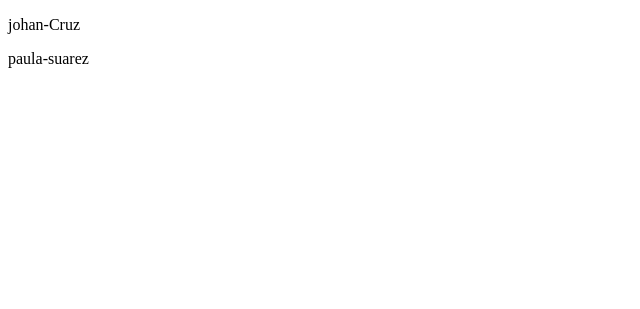
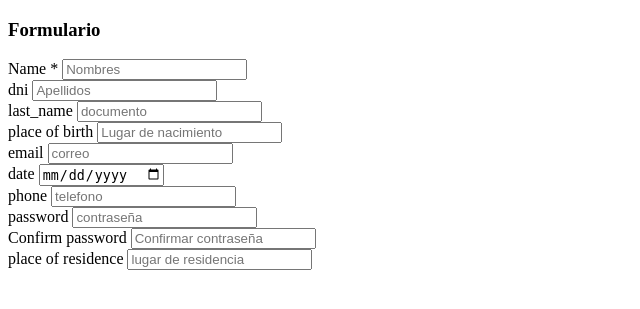
Before and after one commit to 240-Cruz/pycharm, a Django app: page / in a window 1280 px wide. Before the commit the part shown is almost empty. Shown: the top 309 px of the page, without its empty margins (0-640 px from the left). Run offline with Django 4.2, Linux system fonts and the light colour scheme; data comes from the database, SQL or seed files in the repository; some libraries are stand-ins or nearby versions.

Commit message:
Update index.html

```diff
--- a/registro_evento/core/templates/index.html
+++ b/registro_evento/core/templates/index.html
@@ -2,12 +2,102 @@
 <html lang="en">
 <head>
     <meta charset="UTF-8">
-    <title>Title</title>
+    <title>register</title>
+
+    <link rel="stylesheet" href="fonts/linearicons/style.css">
+    <link rel="stylesheet" href="fonts/material-design-iconic-font/css/material-design-iconic-font.min.css">
+    <link rel="stylesheet" href="vendor/date-picker/css/datepicker.min.css">
+    <link rel="stylesheet" href="css/style.css">
 </head>
 <body>
+<div class="wrapper">
+    <div class="inner">
+        <form action="">
+            <h3>Formulario</h3>
+            <div class="form-row">
+                <div class="form-wrapper">
+                    <label>Name *</label>
+                    <input type="text" class="form-control" placeholder="Nombres">
+                </div>
 
-{% for item in person %}
-     <p>{{item}}</p>
-{% endfor %}
+    <div class="inner">
+
+            <div class="form-row">
+                <div class="form-wrapper">
+                    <label>dni</label>
+                    <input type="text" class="form-control" placeholder="Apellidos">
+                </div>
+
+    <div class="inner">
+
+            <div class="form-row">
+                <div class="form-wrapper">
+                    <label>last_name</label>
+                    <input type="text" class="form-control" placeholder="documento">
+                </div>
+
+    <div class="inner">
+
+            <div class="form-row">
+                <div class="form-wrapper">
+                    <label>place of birth</label>
+                    <input type="text" class="form-control" placeholder="Lugar de nacimiento">
+                </div>
+
+    <div class="inner">
+
+            <div class="form-row">
+                <div class="form-wrapper">
+                    <label>email</label>
+                    <input type="email" class="form-control" placeholder="correo">
+                </div>
+                <div class="inner">
+
+            <div class="form-row">
+                <div class="form-wrapper">
+                    <label>date</label>
+                    <input type="date" class="form-control" placeholder="fecha de nacimmiento">
+                </div>
+
+    <div class="inner">
+
+            <div class="form-row">
+                <div class="form-wrapper">
+                    <label>phone</label>
+                    <input type="number" class="form-control" placeholder="telefono">
+                </div>
+
+    <div class="inner">
+
+            <div class="form-row">
+                <div class="form-wrapper">
+                    <label>password</label>
+                    <input type="password" class="form-control" placeholder="contraseña">
+                </div>
+                <div class="inner">
+
+            <div class="form-row">
+                <div class="form-wrapper">
+                    <label>Confirm password</label>
+                    <input type="password" class="form-control" placeholder="Confirmar contraseña">
+                </div>
+
+    <div class="inner">
+            <div class="form-row">
+                    <label>place of residence</label>
+                    <input type="text" class="form-control" placeholder="lugar de residencia">
+                </div>
+
+         </form>
+
+    </div>
+
+
+
+</div>
+
+
+
+
 </body>
 </html>
```
